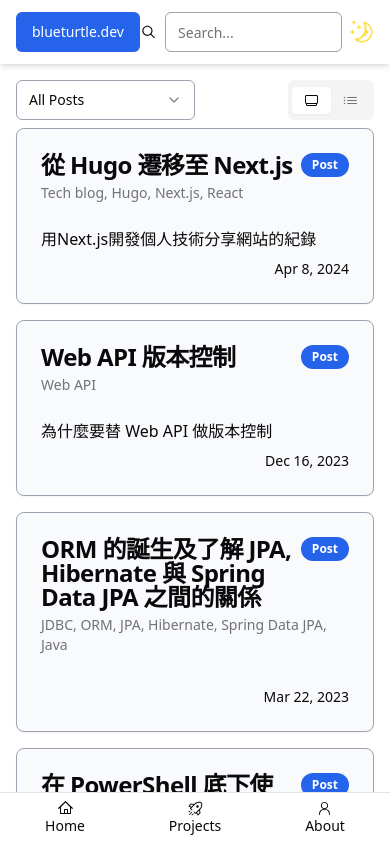
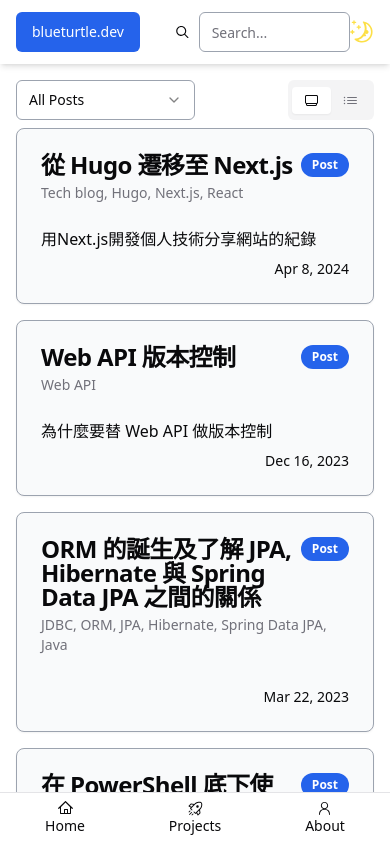
Before and after one commit to tarmacChen/blueturtle.dev, a Next.js app: page / in a window 390 px wide. Shown: the top 842 px of the page. Built offline with nearby package versions, Linux system fonts and the light colour scheme.

Commit message:
adjust SearchBar max-width on mobile device

```diff
--- a/src/components/Navbar.tsx
+++ b/src/components/Navbar.tsx
@@ -29,13 +29,13 @@
       <div className="invisible md:visible flex flex-row justify-center mx-auto">
         <DesktopNavbar />
       </div>
-      <div className="flex flex-row gap-2 justify-between items-center">
+      <div className="flex flex-row gap-2 justify-between items-center max-w-44">
         <SearchBar
           search={search}
           dispatch={dispatch}
         />
-        <ToggleThemeButton />
       </div>
+      <ToggleThemeButton />
     </div>
   );
 };
```
